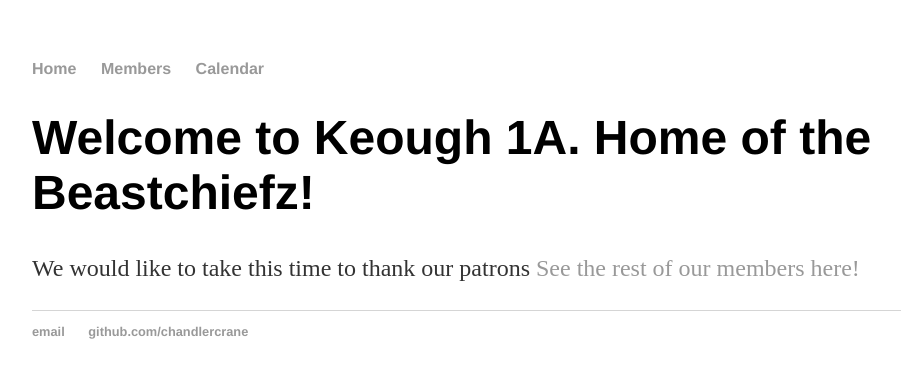
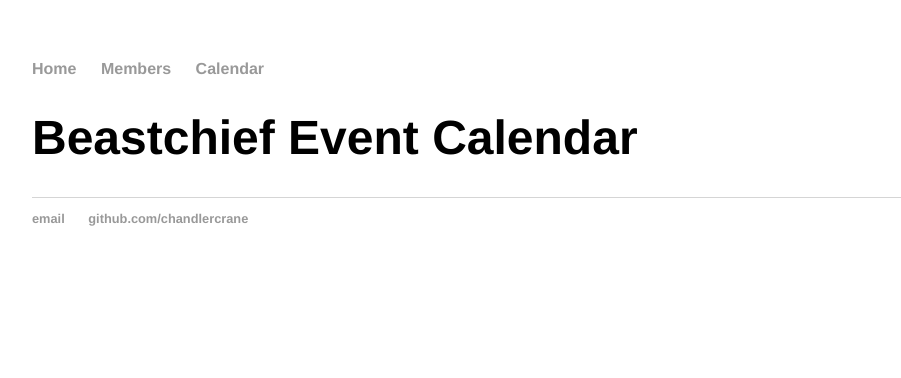
Before and after one commit to chandlercrane/beastchiefs.github.io, a Jekyll site: the page built from calendar/index.html, in a window 1280 px wide. Shown: the top 378 px of the page, without its empty margins (160-1061 px from the left). Built offline with Jekyll 4.4.1, drawn with Linux system fonts in a browser that asks for light colours.

Commit message:
Update index.html

```diff
--- a/calendar/index.html
+++ b/calendar/index.html
@@ -3,6 +3,5 @@ layout: default
 title: Calendar
 ---
 <div class="blurb">
-	<h1>Welcome to Keough 1A. Home of the Beastchiefz!</h1>
-	<p>We would like to take this time to thank our patrons <a href="/members">See the rest of our members here!</a></p>
+	<h1>Beastchief Event Calendar</h1>
 </div><!-- /.blurb -->
```
